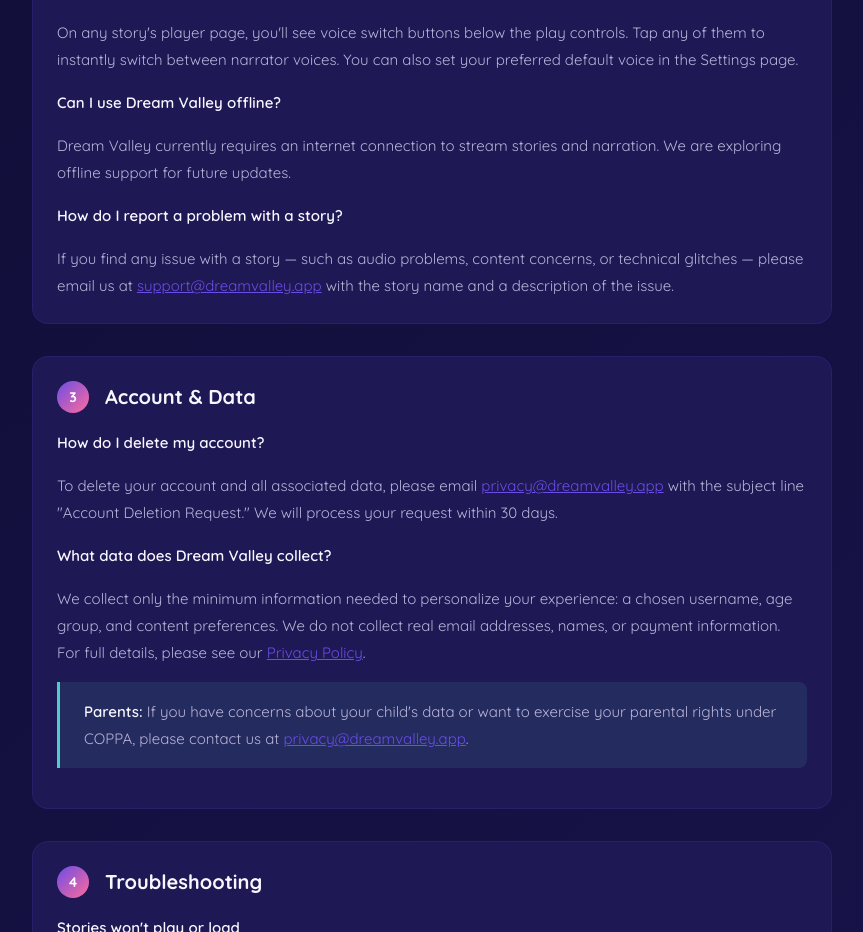
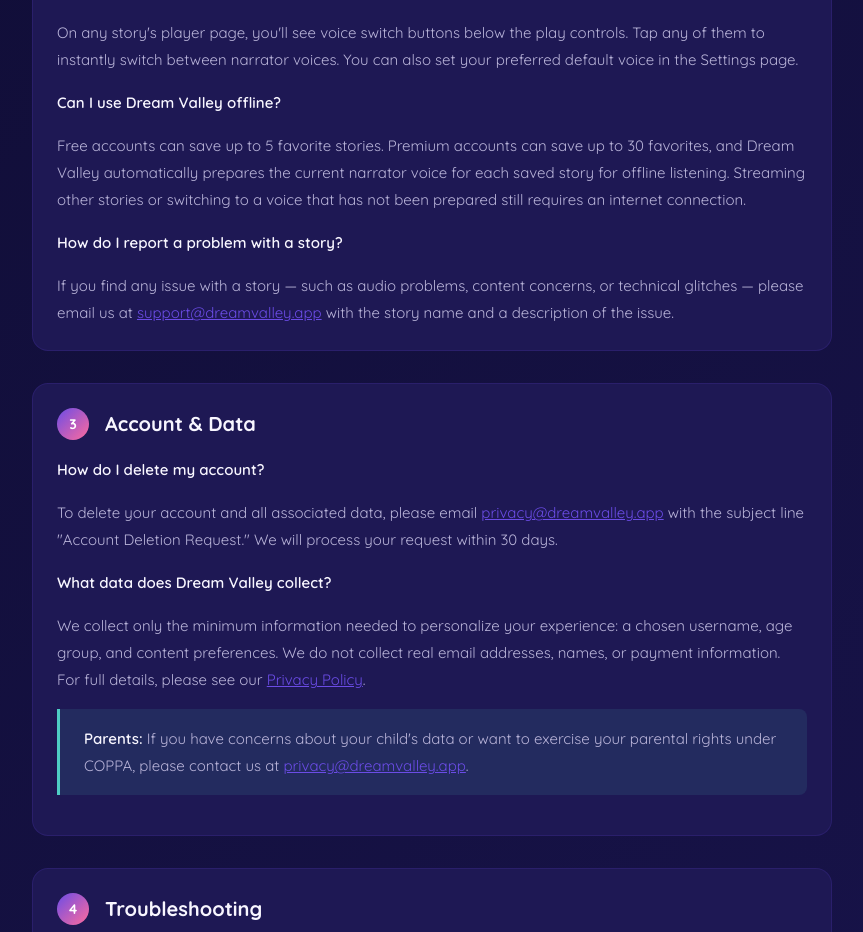
Before and after one commit to J110/dreamweaver-web, a Next.js app: page /support in a window 1280 px wide. Shown: the part 1360-2292 px from the top of the page, without its empty margins (208-1071 px from the left). Built offline with nearby package versions, Linux system fonts and the light colour scheme; no server answers; a web font is replaced by a local one.

Commit message:
docs: publish premium offline saved library

```diff
--- a/src/app/support/page.js
+++ b/src/app/support/page.js
@@ -95,8 +95,10 @@
 
               <p className={styles.bold}>Can I use Dream Valley offline?</p>
               <p>
-                Dream Valley currently requires an internet connection to stream stories and
-                narration. We are exploring offline support for future updates.
+                Free accounts can save up to 5 favorite stories. Premium accounts can save up to
+                30 favorites, and Dream Valley automatically prepares the current narrator voice
+                for each saved story for offline listening. Streaming other stories or switching
+                to a voice that has not been prepared still requires an internet connection.
               </p>
 
               <p className={styles.bold}>How do I report a problem with a story?</p>
```
Also changed, not shown: src/app/pricing/PricingClient.js (+4 -4 lines), 1 other file (tests, documents, lock files or other folders).
